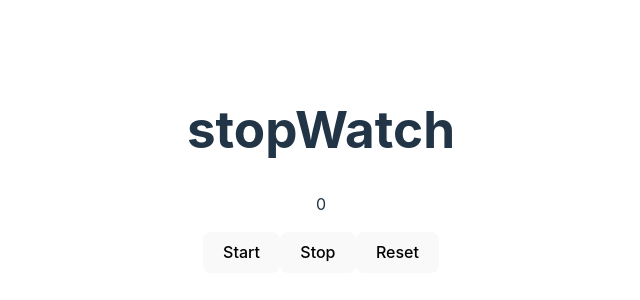
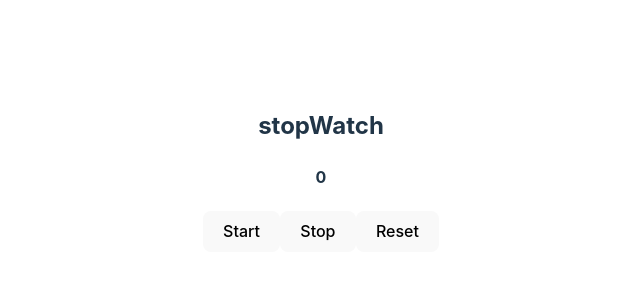
Before and after one commit to mohammedsanaved/react_Zero_To_Pro, a React (Vite) app: page / in a window 1280 px wide. Shown: the part 230-530 px from the top of the page, without its empty margins (319-959 px from the left). Built offline with nearby package versions, Linux system fonts and the light colour scheme.

Commit message:
stopWatch created

```diff
--- a/src/App.jsx
+++ b/src/App.jsx
@@ -12,13 +12,18 @@ function App() {
   };
   const StopWatch = () => {
     clearInterval(stopInterval);
+    setStarted(false);
   };
-  const ResetWatch = () => {};
+  const ResetWatch = () => {
+    setWatch(0);
+    clearInterval(stopInterval);
+    setStarted(false);
+  };
 
   return (
     <>
-      <h1>stopWatch</h1>
-      <p>{watch}</p>
+      <h2>stopWatch</h2>
+      <h4>{watch}</h4>
 
       <button disabled={started} onClick={StartWatch}>
         Start
```
